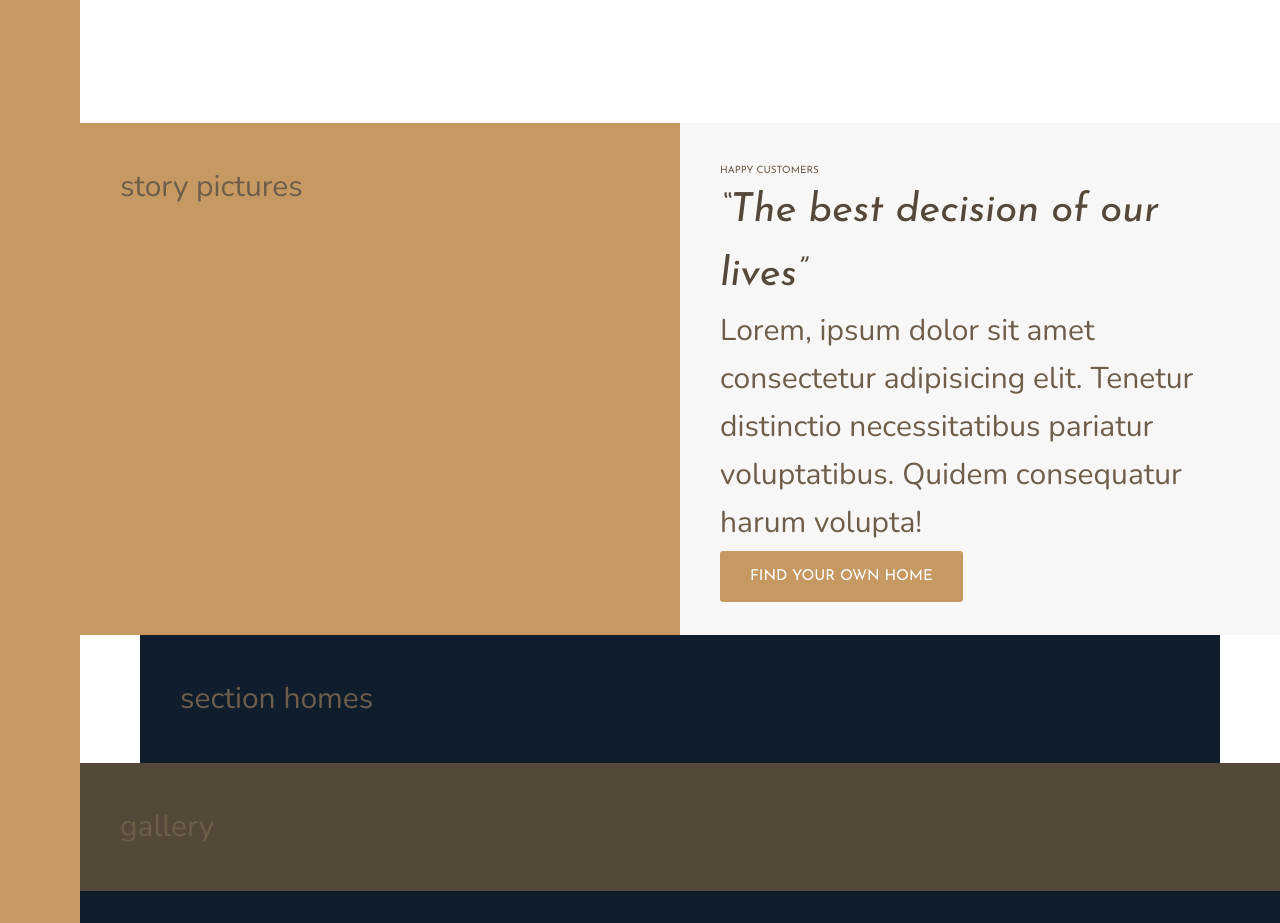
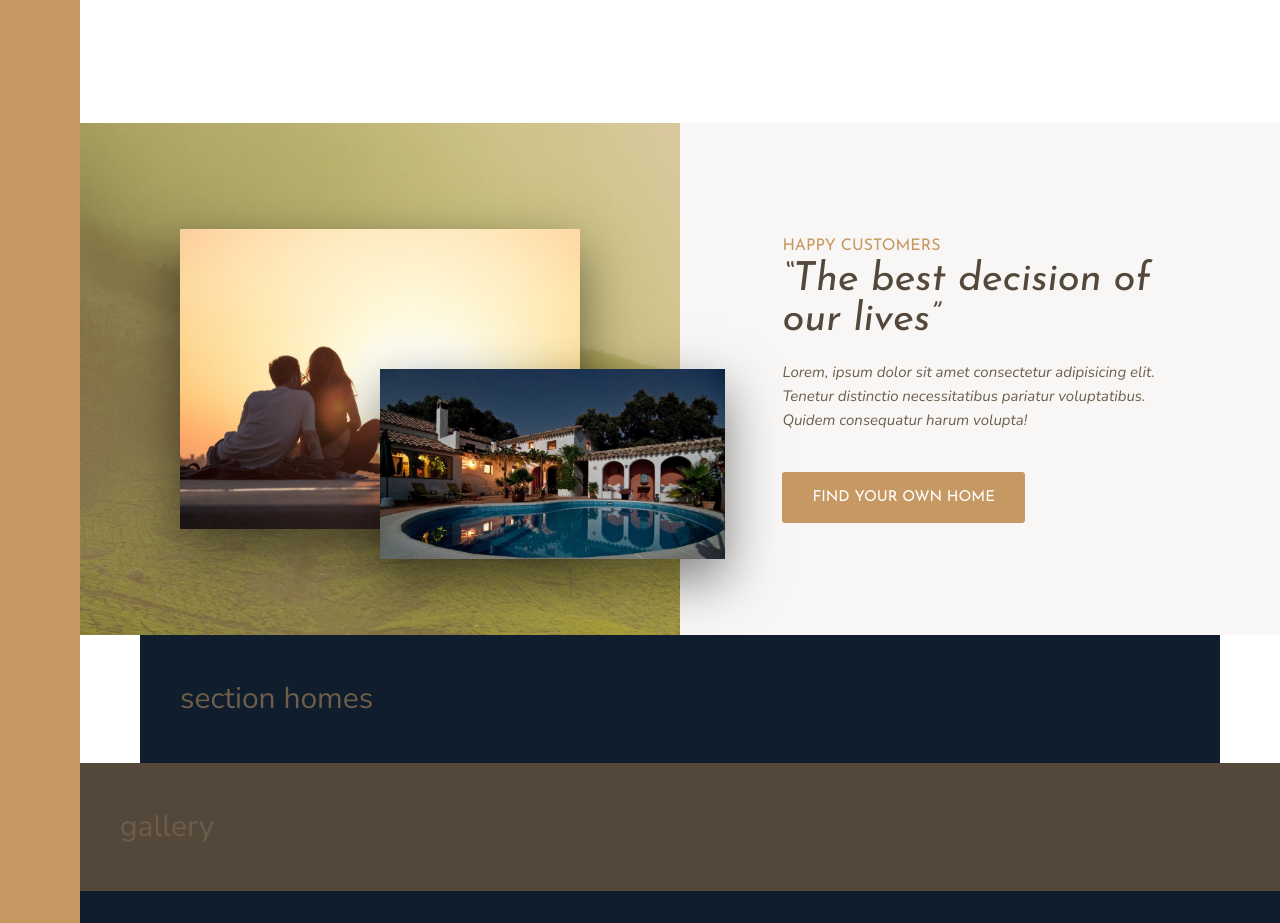
Before and after one commit to kmvbatista/nexter, a website: page index.html in a window 1280 px wide. Shown: the part 1320-2243 px from the top of the page. Drawn offline with nearby package versions, Linux system fonts and the light colour scheme.

Commit message:
finishing story section

```diff
--- a/index.html
+++ b/index.html
@@ -75,11 +75,12 @@
 
     </section>
     <div class="story__pictures">
-        story pictures
+        <img src="img/story-1.jpeg" alt="Couple with new house" class="story__img--1">
+        <img src="img/story-2.jpeg" alt="Couple with new house" class="story__img--2">
     </div>
     <div class="story__content">
         <h3 class="heading-3">Happy Customers</h3>
-        <h2 class="heading-2 heading-2--dark">&ldquo;The best decision of our lives&rdquo;</h2>
+        <h2 class="heading-2 heading-2--dark mb-sm">&ldquo;The best decision of our lives&rdquo;</h2>
         <p class="story__text">
             Lorem, ipsum dolor sit amet consectetur adipisicing elit. Tenetur distinctio necessitatibus pariatur voluptatibus. Quidem consequatur harum volupta!
         </p>
--- a/sass/_story.scss
+++ b/sass/_story.scss
@@ -1,11 +1,42 @@
 .story {
   &__pictures {
     background-color: $color-primary;
+    background-image: linear-gradient(rgba($color-primary, .5), rgba($color-primary, .5)), url(../img/back.jpg);
     grid-column: full-start / col-end 4;
+    padding: 0;
+    display: grid;
+    grid-template-columns: repeat(6, 1fr);
+    grid-template-rows: repeat(6, 1fr);
+    align-items: center;
   }
 
   &__content {
     background-color: $color-grey-light-1;
     grid-column: col-start 5 / full-end;
+    padding: 6rem 8vw;
+    display: flex;
+    flex-direction: column;
+    justify-content: center;
+    align-items: flex-start;
+  }
+
+  &__text {
+    font-size: 1.5rem;
+    font-style: italic;
+    margin-bottom: 4rem;
+  }
+
+  &__img--1 {
+    width: 100%;
+    grid-row: 2 / 6;
+    grid-column: 2 / 6;
+    box-shadow: 0 2rem 5rem rgba($color: #000000, $alpha: .5);
+  }
+  &__img--2 {
+    width: 115%;
+    grid-row: 4/6;
+    grid-column: 4/7;
+    z-index: 100;
+    box-shadow: 0 2rem 5rem rgba($color: #000000, $alpha: .5);
   }
 }
--- a/sass/_typography.scss
+++ b/sass/_typography.scss
@@ -10,14 +10,17 @@
   @extend %heading;
   font-size: 4rem;
   font-style: italic;
+  line-height: 4rem;
 
   &--light {color: $color-grey-light-1;}
   &--dark {color: $color-grey-dark-1;}
 }
 .heading-3 {
   @extend %heading;
-  font-size: 1rem;
+  font-size: 1.6rem;
   text-transform: uppercase;
+  color: $color-primary;
+
 }
 .heading-4 {
   @extend %heading;
--- /dev/null
+++ b/sass/_utilities.scss
@@ -0,0 +1,4 @@
+.mb-sm { margin-bottom: 2rem;}
+.mb-md { margin-bottom: 3rem;}
+.mb-lg { margin-bottom: 4rem;}
+.mb-hg { margin-bottom: 8rem;}
--- a/sass/main.scss
+++ b/sass/main.scss
@@ -9,3 +9,4 @@
 @import "homes";
 @import "gallery";
 @import "footer";
+@import "utilities";
```
Also changed, not shown: css/style.css.
